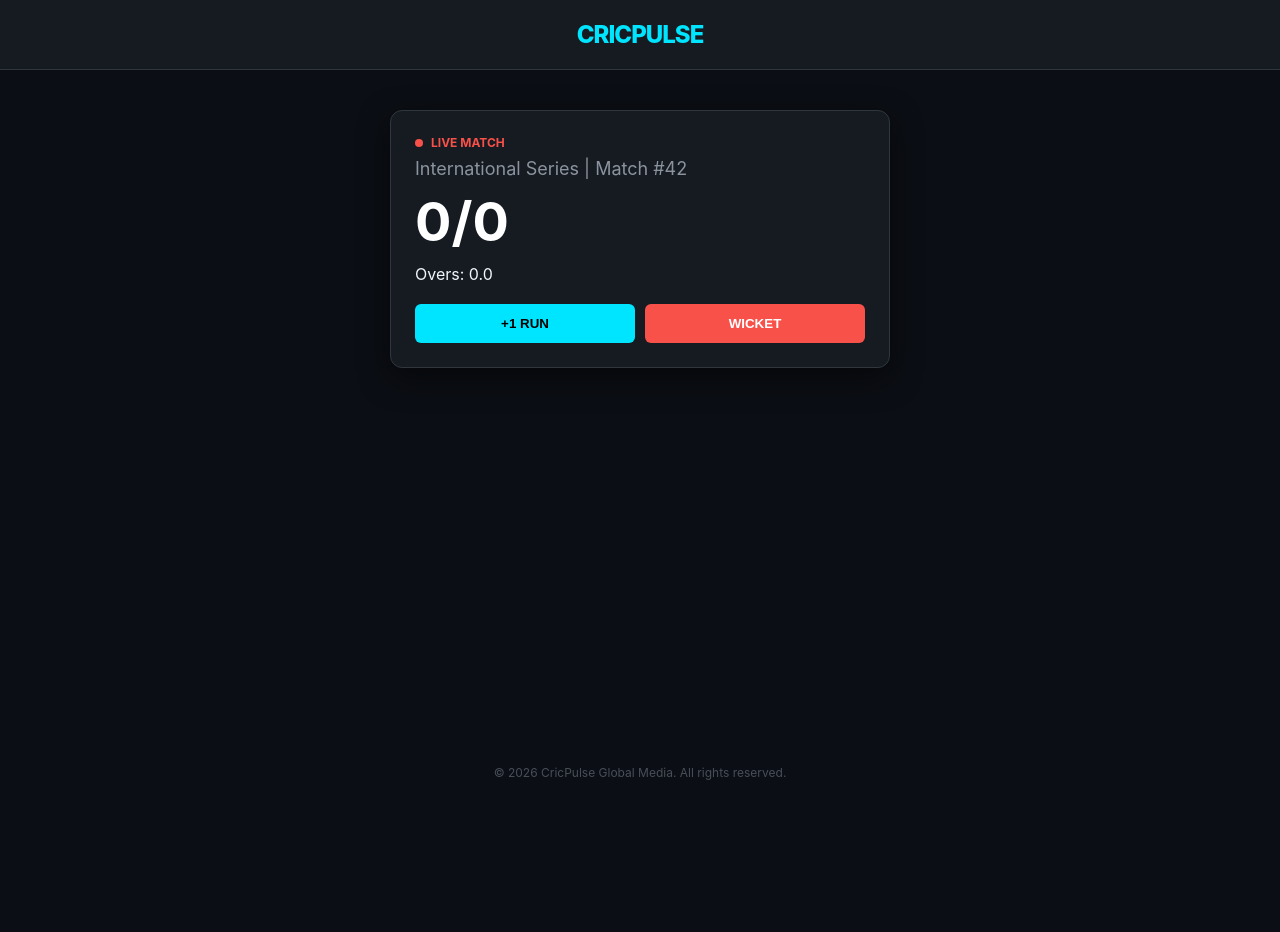
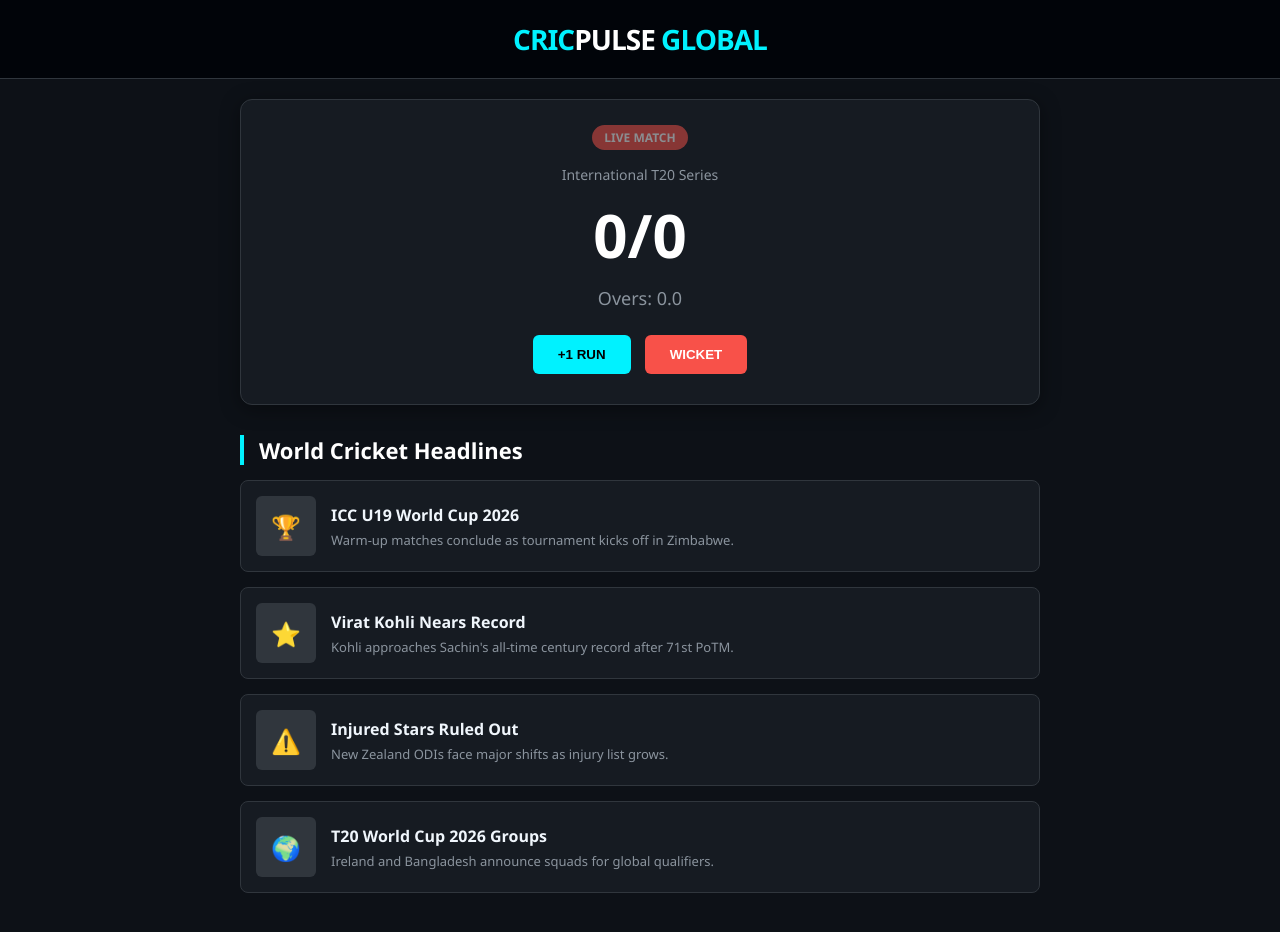
Before and after one commit to ShivanshMaurya01/cricpulse-global, a plain HTML site: page index.html in a window 1280 px wide. Before the commit the page ends 800 px from the top, so only its background shows below. Drawn offline with Linux system fonts and the light colour scheme.

Commit message:
Update index.html

```diff
--- a/index.html
+++ b/index.html
@@ -3,49 +3,103 @@
 <head>
     <meta charset="UTF-8">
     <meta name="viewport" content="width=device-width, initial-scale=1.0">
-    <title>CricPulse | Global Live Scores</title>
+    <title>CricPulse | Global Cricket Authority</title>
     <style>
-        :root { --primary: #00e5ff; --bg: #0b0e14; --card: #161b22; --text: #f0f6fc; }
-        body { font-family: 'Inter', -apple-system, sans-serif; background-color: var(--bg); color: var(--text); margin: 0; display: flex; flex-direction: column; align-items: center; min-height: 100vh; }
-        header { width: 100%; padding: 20px; text-align: center; border-bottom: 1px solid #30363d; background: var(--card); }
-        .logo { font-size: 24px; font-weight: 800; color: var(--primary); letter-spacing: -1px; }
-        .container { max-width: 500px; width: 90%; margin-top: 40px; }
-        .match-card { background: var(--card); border-radius: 12px; padding: 24px; border: 1px solid #30363d; box-shadow: 0 10px 30px rgba(0,0,0,0.5); }
-        .status { color: #f85149; font-size: 12px; font-weight: bold; text-transform: uppercase; margin-bottom: 8px; display: flex; align-items: center; }
-        .status::before { content: ""; width: 8px; height: 8px; background: #f85149; border-radius: 50%; margin-right: 8px; animation: blink 1s infinite; }
-        @keyframes blink { 0% { opacity: 1; } 50% { opacity: 0.3; } 100% { opacity: 1; } }
-        .teams { font-size: 18px; color: #8b949e; margin-bottom: 10px; }
-        .score { font-size: 54px; font-weight: bold; margin: 10px 0; color: #ffffff; }
-        .btn-group { display: grid; grid-template-columns: 1fr 1fr; gap: 10px; margin-top: 20px; }
-        button { padding: 12px; border-radius: 6px; border: none; font-weight: bold; cursor: pointer; transition: 0.2s; }
+        :root { --primary: #00f2ff; --bg: #0d1117; --card: #161b22; --text: #c9d1d9; }
+        body { font-family: 'Segoe UI', Tahoma, Geneva, Verdana, sans-serif; background: var(--bg); color: var(--text); margin: 0; padding-bottom: 50px; }
+
+        /* Header & Logo */
+        header { background: #010409; padding: 20px; text-align: center; border-bottom: 1px solid #30363d; position: sticky; top: 0; z-index: 100; }
+        .logo { font-size: 28px; font-weight: 900; color: var(--primary); letter-spacing: -1px; }
+        .logo span { color: #ffffff; }
+
+        .container { max-width: 800px; margin: auto; padding: 20px; }
+
+        /* Score Card Section */
+        .match-card { background: var(--card); border-radius: 12px; padding: 25px; border: 1px solid #30363d; margin-bottom: 30px; text-align: center; box-shadow: 0 4px 20px rgba(0,0,0,0.4); }
+        .live-tag { background: #f85149; color: white; padding: 4px 12px; border-radius: 20px; font-size: 12px; font-weight: bold; display: inline-block; margin-bottom: 15px; animation: pulse 2s infinite; }
+        @keyframes pulse { 0% { opacity: 1; } 50% { opacity: 0.5; } 100% { opacity: 1; } }
+        .score { font-size: 60px; font-weight: bold; color: white; margin: 10px 0; }
+        .btn-group { margin-top: 20px; }
+        button { padding: 12px 25px; border-radius: 6px; border: none; font-weight: bold; cursor: pointer; margin: 5px; transition: 0.3s; }
         .btn-run { background: var(--primary); color: #000; }
         .btn-wicket { background: #f85149; color: white; }
-        footer { margin-top: auto; padding: 20px; font-size: 12px; color: #484f58; }
+
+        /* News Section */
+        .section-title { font-size: 22px; font-weight: bold; margin-bottom: 15px; border-left: 4px solid var(--primary); padding-left: 15px; color: white; }
+        .news-grid { display: grid; grid-template-columns: 1fr; gap: 15px; }
+        .news-item { background: var(--card); padding: 15px; border-radius: 8px; border: 1px solid #30363d; display: flex; align-items: center; transition: 0.2s; cursor: pointer; }
+        .news-item:hover { border-color: var(--primary); background: #1c2128; }
+        .news-thumb { width: 60px; height: 60px; background: #30363d; border-radius: 6px; margin-right: 15px; display: flex; align-items: center; justify-content: center; font-size: 24px; }
+        .news-content h3 { margin: 0; font-size: 16px; color: #f0f6fc; }
+        .news-content p { margin: 5px 0 0; font-size: 13px; color: #8b949e; }
     </style>
 </head>
 <body>
-    <header><div class="logo">CRIC<span>PULSE</span></div></header>
+
+<header><div class="logo">CRIC<span>PULSE</span> GLOBAL</div></header>
+
 <div class="container">
     <div class="match-card">
-            <div class="status">Live Match</div>
-            <div class="teams">International Series | Match #42</div>
+        <div class="live-tag">LIVE MATCH</div>
+        <div style="color: #8b949e; font-size: 14px;">International T20 Series</div>
         <div id="display-score" class="score">0/0</div>
-            <div class="details">Overs: <span id="overs">0.0</span></div>
+        <div id="overs" style="font-size: 18px; color: #8b949e;">Overs: 0.0</div>
         <div class="btn-group">
             <button class="btn-run" onclick="addRun()">+1 RUN</button>
             <button class="btn-wicket" onclick="addWicket()">WICKET</button>
         </div>
     </div>
+
+    <div class="section-title">World Cricket Headlines</div>
+    <div class="news-grid" id="news-container">
+        <div class="news-item">
+            <div class="news-thumb">🏏</div>
+            <div class="news-content">
+                <h3>Loading Global News...</h3>
+                <p>Fetching the latest updates from the cricket world.</p>
             </div>
-    <footer>&copy; 2026 CricPulse Global Media. All rights reserved.</footer>
+        </div>
+    </div>
+</div>
+
 <script>
+    // 1. Scoring Logic
     let runs = 0, wickets = 0, balls = 0;
     function updateDisplay() {
         document.getElementById('display-score').innerText = runs + "/" + wickets;
-            document.getElementById('overs').innerText = Math.floor(balls / 6) + "." + (balls % 6);
+        document.getElementById('overs').innerText = "Overs: " + Math.floor(balls / 6) + "." + (balls % 6);
     }
     function addRun() { runs++; balls++; updateDisplay(); }
     function addWicket() { if(wickets < 10) { wickets++; balls++; updateDisplay(); } }
+
+    // 2. Global News Data (Simulated for Now)
+    const globalNews = [
+        { title: "ICC U19 World Cup 2026", desc: "Warm-up matches conclude as tournament kicks off in Zimbabwe.", icon: "🏆" },
+        { title: "Virat Kohli Nears Record", desc: "Kohli approaches Sachin's all-time century record after 71st PoTM.", icon: "⭐" },
+        { title: "Injured Stars Ruled Out", desc: "New Zealand ODIs face major shifts as injury list grows.", icon: "⚠️" },
+        { title: "T20 World Cup 2026 Groups", desc: "Ireland and Bangladesh announce squads for global qualifiers.", icon: "🌍" }
+    ];
+
+    function loadNews() {
+        const container = document.getElementById('news-container');
+        container.innerHTML = ""; // Clear loader
+        globalNews.forEach(news => {
+            container.innerHTML += `
+                <div class="news-item">
+                    <div class="news-thumb">${news.icon}</div>
+                    <div class="news-content">
+                        <h3>${news.title}</h3>
+                        <p>${news.desc}</p>
+                    </div>
+                </div>
+            `;
+        });
+    }
+
+    // Run news loader on start
+    window.onload = loadNews;
 </script>
+
 </body>
 </html>
```
Lines whose indentation alone changed are shown as unchanged.
